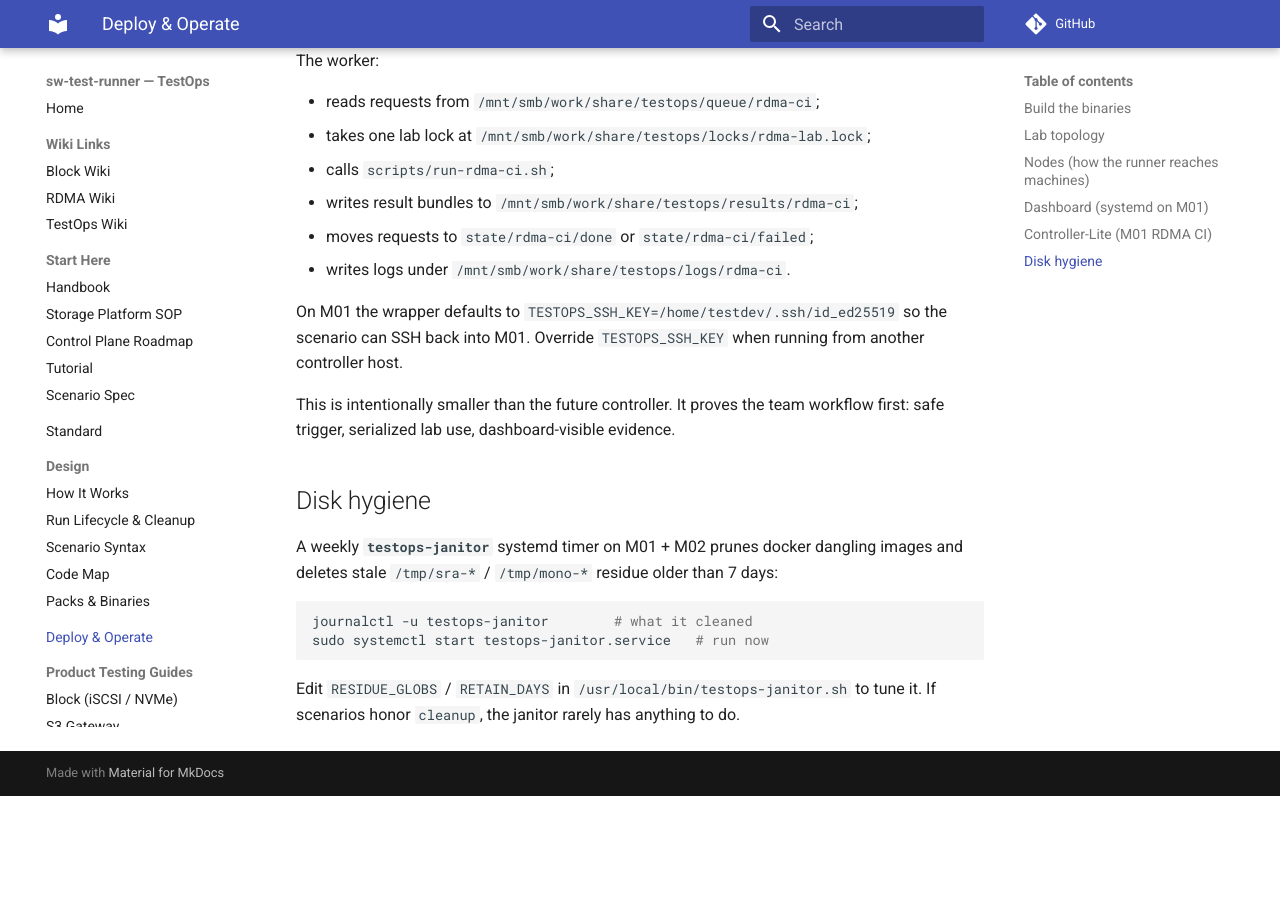
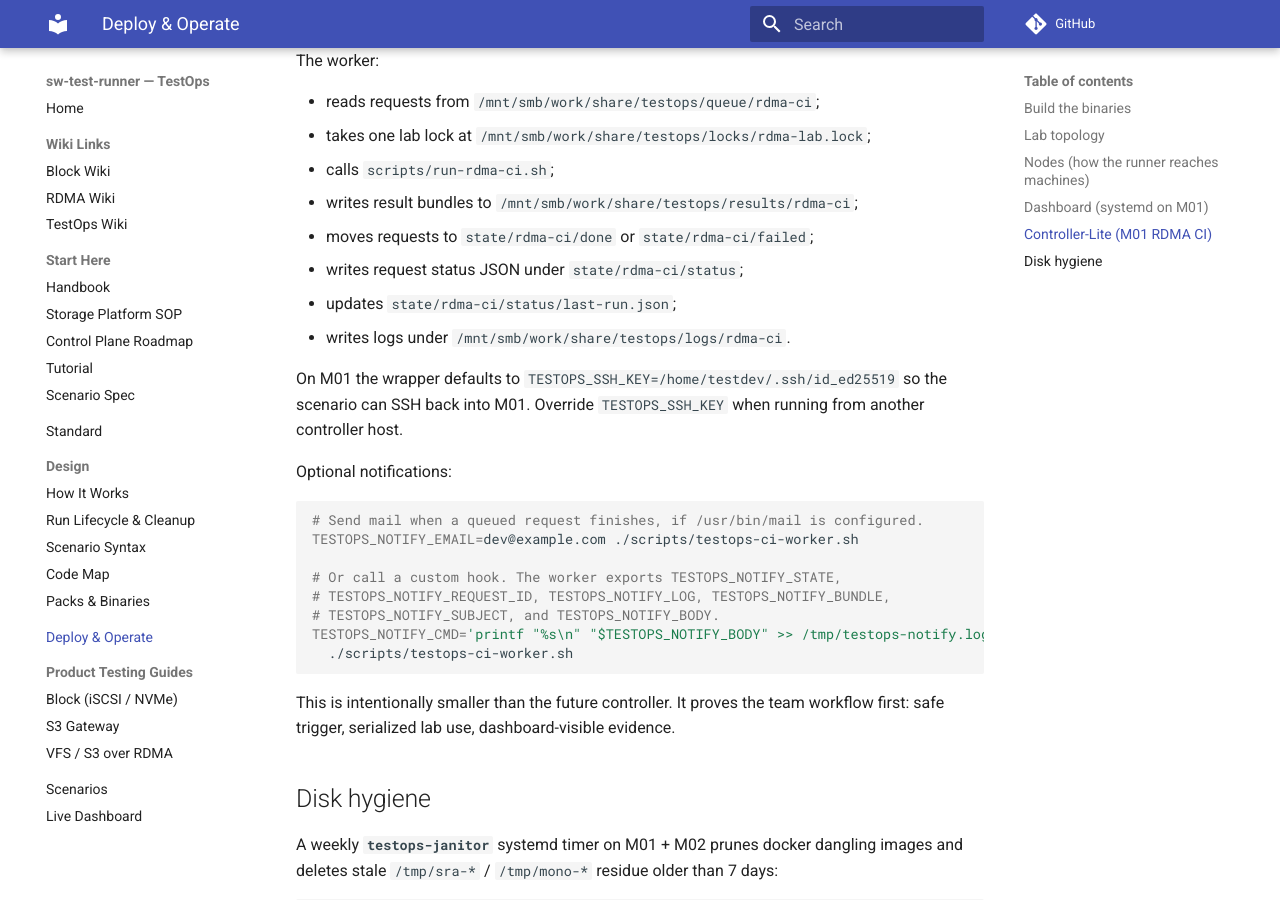
Before and after one commit to pingqiu/sw-test-runner, an MkDocs documentation site: the page built from docs/wiki/deploy.md, in a window 1280 px wide and 900 px high, scrolled down 1846 px. Built offline with MkDocs 1.6.1 and Material for MkDocs 9.7.7, drawn with Linux system fonts in a browser that asks for light colours; comment, search, counter and statistics services are not loaded; before the commit the page ends 2642 px from its top, so only the background shows below that.

Commit message:
testops: add RDMA CI status and notification hook

````diff
--- a/docs/wiki/deploy.md
+++ b/docs/wiki/deploy.md
@@ -95,11 +95,26 @@ The worker:
 - calls `scripts/run-rdma-ci.sh`;
 - writes result bundles to `/mnt/smb/work/share/testops/results/rdma-ci`;
 - moves requests to `state/rdma-ci/done` or `state/rdma-ci/failed`;
+- writes request status JSON under `state/rdma-ci/status`;
+- updates `state/rdma-ci/status/last-run.json`;
 - writes logs under `/mnt/smb/work/share/testops/logs/rdma-ci`.
 
 On M01 the wrapper defaults to `TESTOPS_SSH_KEY=/home/testdev/.ssh/id_ed25519`
 so the scenario can SSH back into M01. Override `TESTOPS_SSH_KEY` when running
 from another controller host.
+
+Optional notifications:
+
+```bash
+# Send mail when a queued request finishes, if /usr/bin/mail is configured.
+TESTOPS_NOTIFY_EMAIL=dev@example.com ./scripts/testops-ci-worker.sh
+
+# Or call a custom hook. The worker exports TESTOPS_NOTIFY_STATE,
+# TESTOPS_NOTIFY_REQUEST_ID, TESTOPS_NOTIFY_LOG, TESTOPS_NOTIFY_BUNDLE,
+# TESTOPS_NOTIFY_SUBJECT, and TESTOPS_NOTIFY_BODY.
+TESTOPS_NOTIFY_CMD='printf "%s\n" "$TESTOPS_NOTIFY_BODY" >> /tmp/testops-notify.log' \
+  ./scripts/testops-ci-worker.sh
+```
 
 This is intentionally smaller than the future controller. It proves the team
 workflow first: safe trigger, serialized lab use, dashboard-visible evidence.
````
Also changed, not shown: 1 other file.
